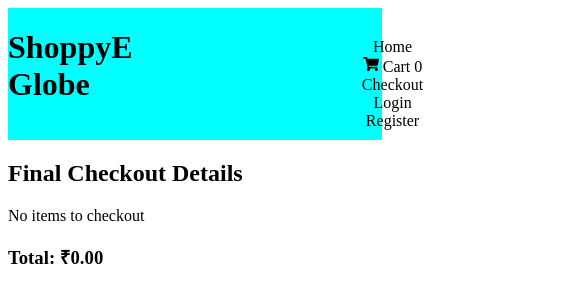
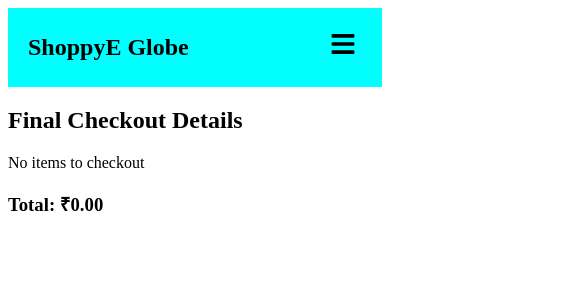
Before and after one commit to AnuragEnnippissery/Shoppy-Globe, a React (Vite) app: page /Checkout in a window 390 px wide. Shown: the top 302 px of the page, 585 px wide, since content can reach past the window. Built offline with nearby package versions, Linux system fonts and the light colour scheme.

Commit message:
navbar css changed ,backend api url changed(deployed)

```diff
--- a/src/components/Header.css
+++ b/src/components/Header.css
@@ -1,36 +1,67 @@
-.container{
+.container {
     display: flex;
     justify-content: space-between;
+    align-items: center;
     background-color: aqua;
+    padding: 10px 20px;
 }
-.navbar{
+
+/* Logo */
+.title {
+    font-size: 24px;
+    font-weight: bold;
+}
+
+/* Desktop navbar */
+.navbar {
     display: flex;
-    justify-content: space-evenly;
+    gap: 25px;
     align-items: center;
-    text-decoration: none;
-    width: 500px;
-    padding: 10px;
-    margin-top:20px;
 }
+
+.navbar li {
+    list-style: none;
+    font-weight: 500;
+}
+
 .navbar a {
     text-decoration: none;
-    color: inherit;
-}
-.navbar li {
-    list-style: none;
+    color: black;
 }
 
-@media screen  and (max-width:768px) {
-    .navbar{
-    display: flex;
-    flex-direction: column;
-    justify-content: space-evenly;
-    align-items: center;
-    text-decoration: none;
-    width: 500px;
-    padding: 10px;
-    margin-top:20px;
+.welcome {
+    font-weight: 600;
 }
 
+/* Hamburger button (hidden on desktop) */
+.menu-btn {
+    display: none;
+    font-size: 26px;
+    background: none;
+    border: none;
+    cursor: pointer;
+}
 
+/* --------------- RESPONSIVE ----------------- */
+@media screen and (max-width: 768px) {
+    .menu-btn {
+        display: block;
+    }
+
+    .navbar {
+        position: absolute;
+        top: 70px;
+        right: 20px;
+        background-color: aqua;
+        flex-direction: column;
+        padding: 15px 20px;
+        border-radius: 10px;
+        gap: 15px;
+
+        display: none; /* hidden by default */
+    }
+
+    .navbar.show {
+        display: flex; /* toggled menu visible */
+    }
 }
--- a/src/components/Header.jsx
+++ b/src/components/Header.jsx
@@ -1,12 +1,13 @@
 import { Link } from "react-router-dom";
 import { useSelector } from "react-redux";
-import './Header.css'
-import {  FaShoppingCart } from 'react-icons/fa';
-import { useState,useEffect } from "react";
+import { FaShoppingCart, FaBars, FaTimes } from "react-icons/fa";
+import { useState, useEffect } from "react";
+import "./Header.css";
 
-function Header(){
+function Header() {
     const cartItems = useSelector(state => state.cart.items);
     const [user, setUser] = useState("");
+    const [open, setOpen] = useState(false); // mobile navbar toggle
 
     useEffect(() => {
         const storedUser = sessionStorage.getItem("username");
@@ -14,35 +15,46 @@ function Header(){
             setUser(storedUser);
         }
     }, []);
-    return(
+
+    return (
         <>
-        <div className="container">
-            <div>
-            <h1 className='title'>ShoppyE Globe </h1>
-            </div>
-            <div>
-                <nav className='navbar'>
-                     {user && <p>Welcome, {user}!</p>}
-                    <Link to ="/">
+            <div className="container">
+
+                {/* Logo */}
+                <h1 className="title">ShoppyE Globe</h1>
+
+                {/* Hamburger Icon (Small Screen) */}
+                <button className="menu-btn" onClick={() => setOpen(!open)}>
+                    {open ? <FaTimes /> : <FaBars />}
+                </button>
+
+                {/* Navigation */}
+                <nav className={`navbar ${open ? "show" : ""}`}>
+                    {user && <p className="welcome">Welcome, {user}!</p>}
+
+                    <Link to="/" onClick={() => setOpen(false)}>
                         <li>Home</li>
                     </Link>
-                    <Link to ="/Cart">
-                        <li> <FaShoppingCart/> Cart {cartItems.length}</li>
+
+                    <Link to="/Cart" onClick={() => setOpen(false)}>
+                        <li><FaShoppingCart /> Cart {cartItems.length}</li>
                     </Link>
-                    <Link to ="/Checkout">
+
+                    <Link to="/Checkout" onClick={() => setOpen(false)}>
                         <li>Checkout</li>
                     </Link>
-                    <Link to ="/Login">
+
+                    <Link to="/Login" onClick={() => setOpen(false)}>
                         <li>Login</li>
                     </Link>
-                    <Link to ="/Register">
+
+                    <Link to="/Register" onClick={() => setOpen(false)}>
                         <li>Register</li>
                     </Link>
                 </nav>
             </div>
-        </div>
+        </>
+    );
+}
 
-        </>
-    )
-}
 export default Header;
--- a/src/components/login/Login.jsx
+++ b/src/components/login/Login.jsx
@@ -10,7 +10,7 @@ function Login(){
         console.log("password",password);
 
        //let res=
-       await fetch("http://localhost:3000/api/user/login", {
+       await fetch("https://shoppy-globe-backend-0xlo.onrender.com/api/user/login", {
             method: "POST",
             headers: {
                 "Content-Type": "application/json"
--- a/src/components/login/Register.jsx
+++ b/src/components/login/Register.jsx
@@ -10,7 +10,7 @@ function Register(){
         console.log("password",password);
 
        //let res=
-       await fetch("http://localhost:3000/api/user/register", {
+       await fetch("https://shoppy-globe-backend-0xlo.onrender.com/api/user/register", {
             method: "POST",
             headers: {
                 "Content-Type": "application/json"
--- a/src/utils/cartapi.js
+++ b/src/utils/cartapi.js
@@ -1,4 +1,4 @@
-const API_BASE = 'http://localhost:3000/api'; //  backend URL
+const API_BASE = 'https://shoppy-globe-backend-0xlo.onrender.com/api'; //  backend URL
 const token = sessionStorage.getItem("token");
 export const addToCartAPI = async (userId, productId) => {
   const response = await fetch(`${API_BASE}/cart/add`, {
--- a/src/utils/dummydata.js
+++ b/src/utils/dummydata.js
@@ -6,7 +6,7 @@ function useGetData() {
   useEffect(() => {
     async function fetchData() {
       try {
-        const res = await fetch("http://localhost:3000/api/products");
+        const res = await fetch("https://shoppy-globe-backend-0xlo.onrender.com/api/products");
         const json = await res.json();
         console.log("data", json);
         setData(json);
@@ -26,7 +26,7 @@ export function useGetSingleProduct(id) {
   useEffect(() => {
     async function fetchProduct() {
       try {
-        const res = await fetch(`http://localhost:3000/api/products/${id}`);
+        const res = await fetch(`https://shoppy-globe-backend-0xlo.onrender.com/api/products/${id}`);
         const json = await res.json();
         console.log("api data",json)
         setProduct(json);
```
